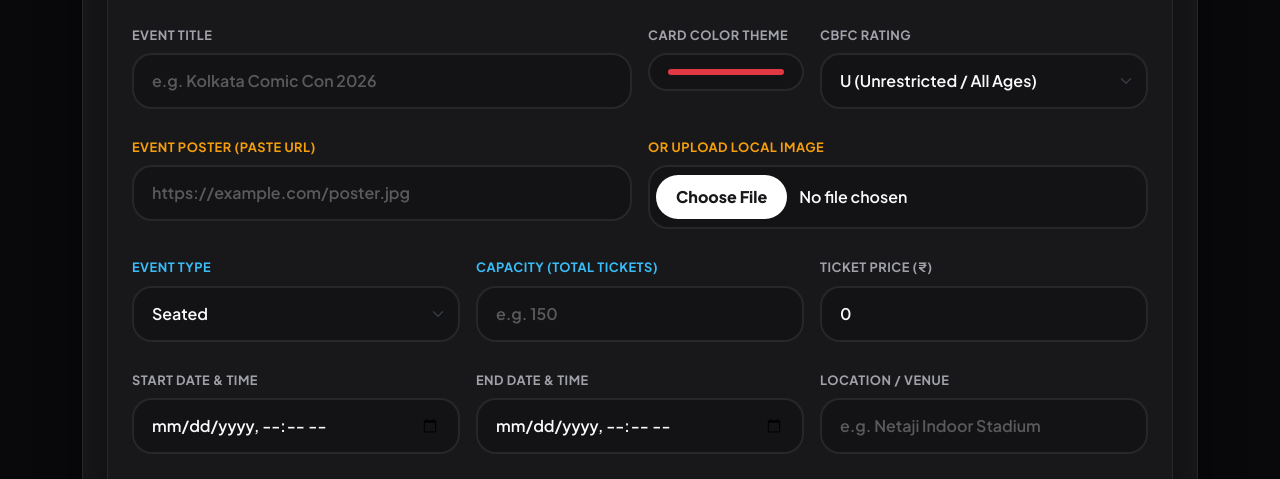
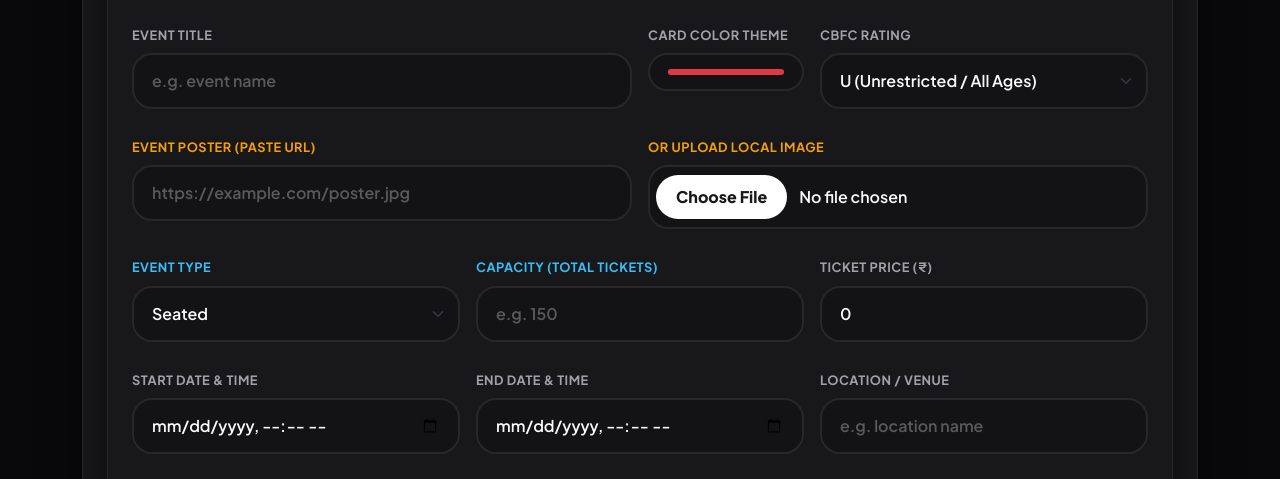
Before and after one commit to MoharXD/ticketing-system---project, a website: page public/admin.html in a window 1280 px wide. Shown: the part 667-1146 px from the top of the page. Drawn offline with nearby package versions, Linux system fonts and the light colour scheme; no server answers.

Commit message:
Update admin.html

```diff
--- a/public/admin.html
+++ b/public/admin.html
@@ -91,7 +91,7 @@
                     <div class="row g-3">
                         <div class="col-md-6">
                             <label class="form-label">Event Title</label>
-                            <input type="text" id="event-title" class="form-control" placeholder="e.g. Kolkata Comic Con 2026" required>
+                            <input type="text" id="event-title" class="form-control" placeholder="e.g. event name" required>
                         </div>
 
                         <div class="col-md-2">
@@ -146,7 +146,7 @@
                         </div>
                         <div class="col-md-4 mt-4">
                             <label class="form-label">Location / Venue</label>
-                            <input type="text" id="event-location" class="form-control" placeholder="e.g. Netaji Indoor Stadium" required>
+                            <input type="text" id="event-location" class="form-control" placeholder="e.g. location name" required>
                         </div>
 
                         <div class="col-12 mt-4">
```
